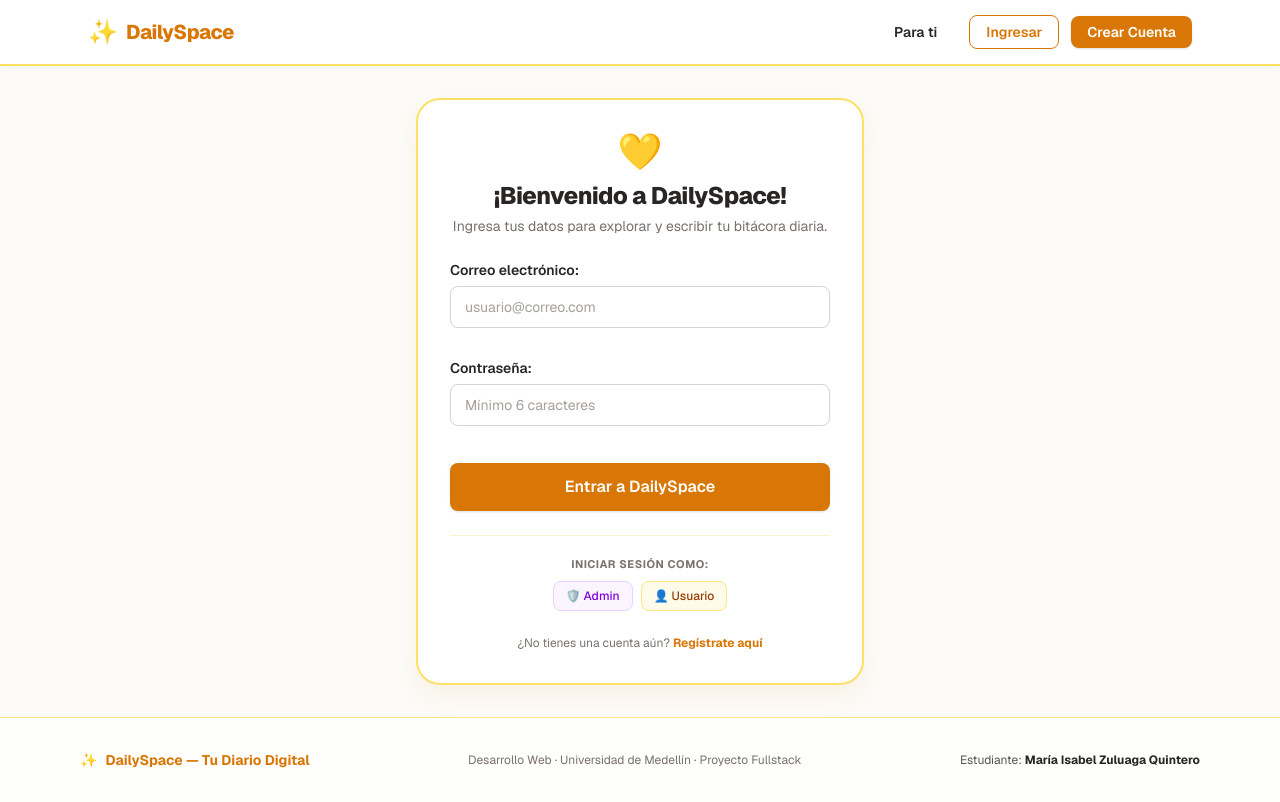
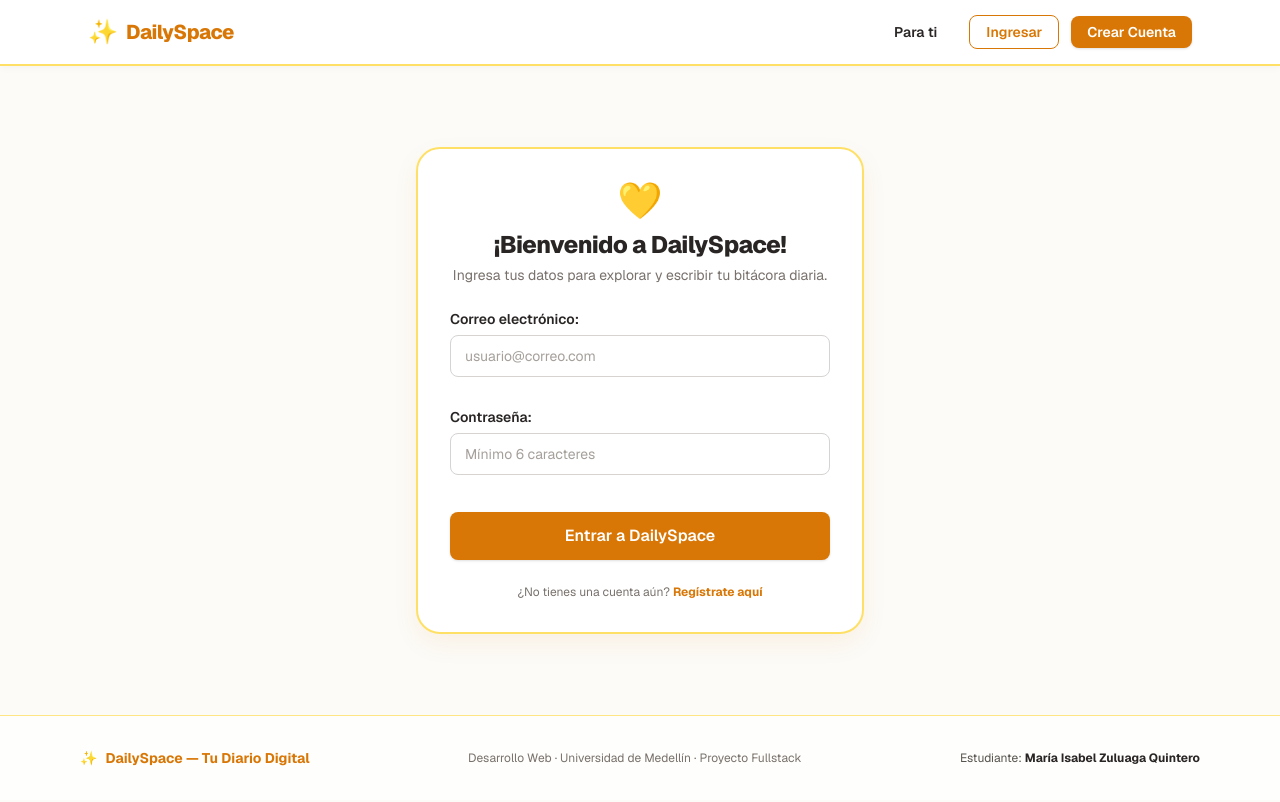
Before and after one commit to Mariaisabel2/dailyspace-front, a Next.js app: page /login in a window 1280 px wide. Built offline with nearby package versions, Linux system fonts and the light colour scheme; no server answers.

Commit message:
fix: remover seccion de seleccion rapida y autollenado en login

```diff
--- a/src/features/auth/components/LoginForm.tsx
+++ b/src/features/auth/components/LoginForm.tsx
@@ -64,17 +64,6 @@ export const LoginForm: React.FC = () => {
     }
   };
 
-  const handleQuickFill = (role: "admin" | "user") => {
-    if (role === "admin") {
-      setEmail("admin@dailyspace.com");
-      setPassword("");
-    } else {
-      setEmail("user@dailyspace.com");
-      setPassword("");
-    }
-    setErrors({});
-  };
-
   return (
     <div className="w-full max-w-md mx-auto bg-white border-2 border-[#ffe066] rounded-3xl p-8 shadow-[0_10px_25px_rgba(217,119,6,0.08)]">
       <div className="text-center mb-6">
@@ -127,29 +116,6 @@ export const LoginForm: React.FC = () => {
         </Button>
       </form>
 
-      {/* Botones de selección rápida de rol */}
-      <div className="mt-6 pt-5 border-t border-amber-100 text-center">
-        <p className="text-[11px] font-bold text-stone-500 uppercase tracking-wider mb-2">
-          Iniciar sesión como:
-        </p>
-        <div className="flex gap-2 justify-center">
-          <button
-            type="button"
-            onClick={() => handleQuickFill("admin")}
-            className="px-3 py-1.5 text-xs bg-purple-50 text-purple-700 border border-purple-200 rounded-lg hover:bg-purple-100 cursor-pointer font-medium"
-          >
-            🛡️ Admin
-          </button>
-          <button
-            type="button"
-            onClick={() => handleQuickFill("user")}
-            className="px-3 py-1.5 text-xs bg-amber-50 text-amber-800 border border-amber-200 rounded-lg hover:bg-amber-100 cursor-pointer font-medium"
-          >
-            👤 Usuario
-          </button>
-        </div>
-      </div>
-
       <div className="mt-6 text-center text-xs text-[#78716c]">
         ¿No tienes una cuenta aún?{" "}
         <Link
```
